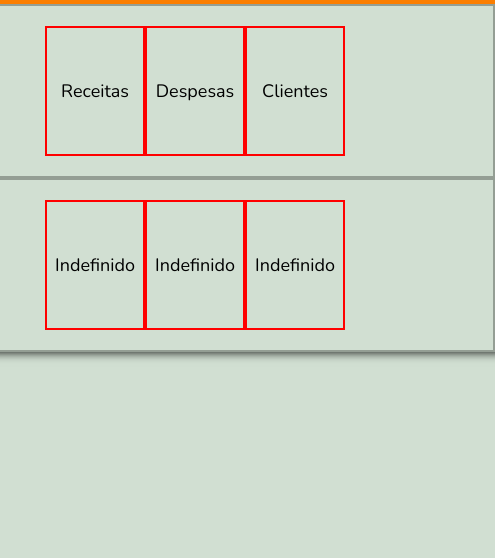
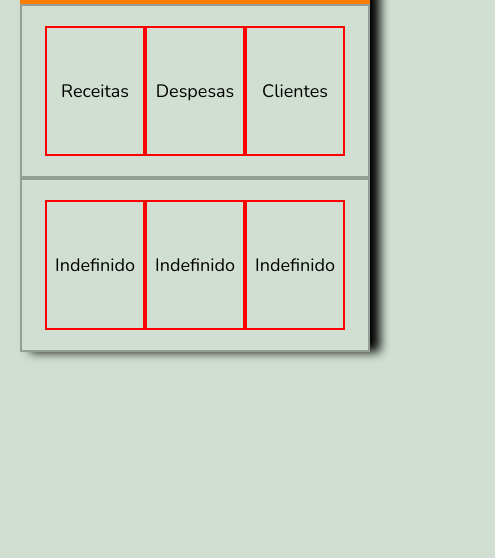
Before and after one commit to eunathan098/bank, a website: page Home.html in a window 390 px wide. Shown: the part 356-914 px from the top of the page, 495 px wide, since content can reach past the window. Drawn offline with nearby package versions, Linux system fonts and the light colour scheme.

Commit message:
Ajuste de layout para Mobile da tela Home

```diff
--- a/src/css/styleHome.css
+++ b/src/css/styleHome.css
@@ -128,3 +128,16 @@ body{
     color: #fff;
     background-color: #FB7E00;
 }
+
+@media(min-width: 320px) and (max-width: 768px) {
+    .dashboard{
+        display: flex;
+        width: 350px;
+        text-align: center;
+        align-items: center;
+        justify-content: center;
+        margin: 20px;
+        flex-direction: column;
+        box-shadow: 10px 0px 10px 0px black;
+    }
+}
```
Also changed, not shown: index.html (+0 -3 lines), src/css/styleIndex.css (+0 -8 lines), src/imagens/acesso-mobile.png (deleted).
